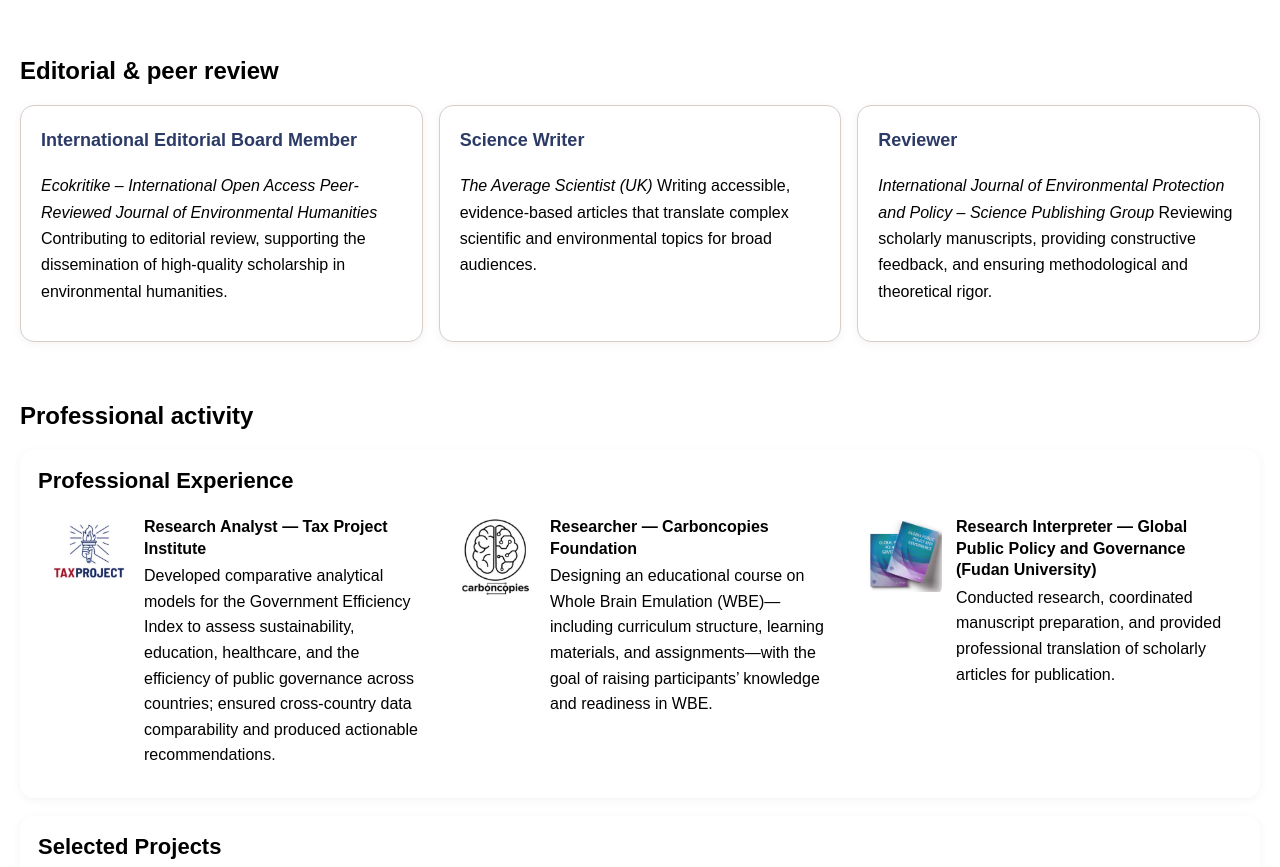
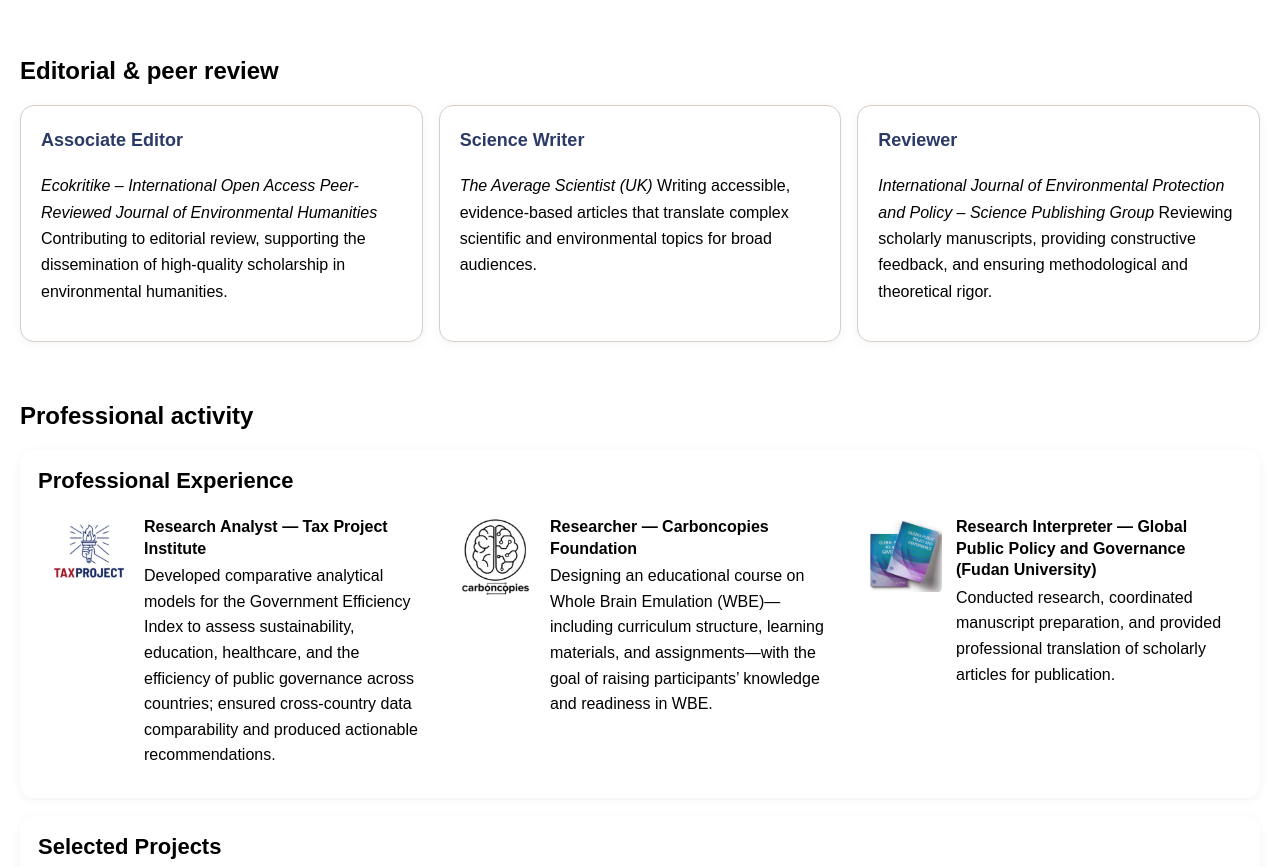
Before and after one commit to valeriia-guo/Dr.-Valeriia-Tarasenko, a plain HTML site: page index.html in a window 1280 px wide. Shown: the part 2513-3380 px from the top of the page. Drawn offline with Linux system fonts and the light colour scheme.

Commit message:
Update index.html

```diff
--- a/index.html
+++ b/index.html
@@ -171,7 +171,7 @@
     <h2>Editorial & peer review</h2>
     <div class="editorial-grid" role="list">
         <article class="editorial-card" role="listitem">
-          <h3>International Editorial Board Member</h3>
+          <h3>Associate Editor</h3>
           <p>
             <em>Ecokritike – International Open Access Peer‐Reviewed Journal of Environmental Humanities</em>
             Contributing to editorial review, supporting the dissemination of high-quality scholarship in environmental humanities.
```
